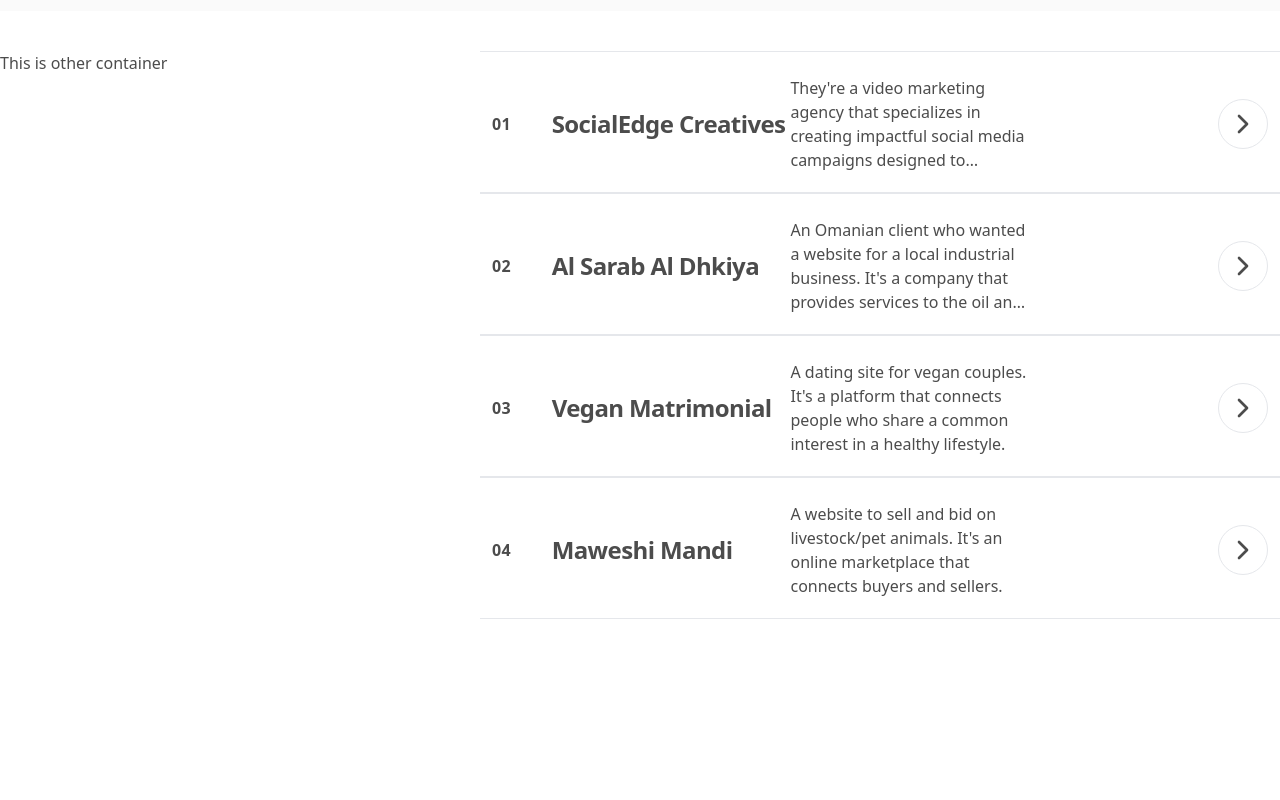
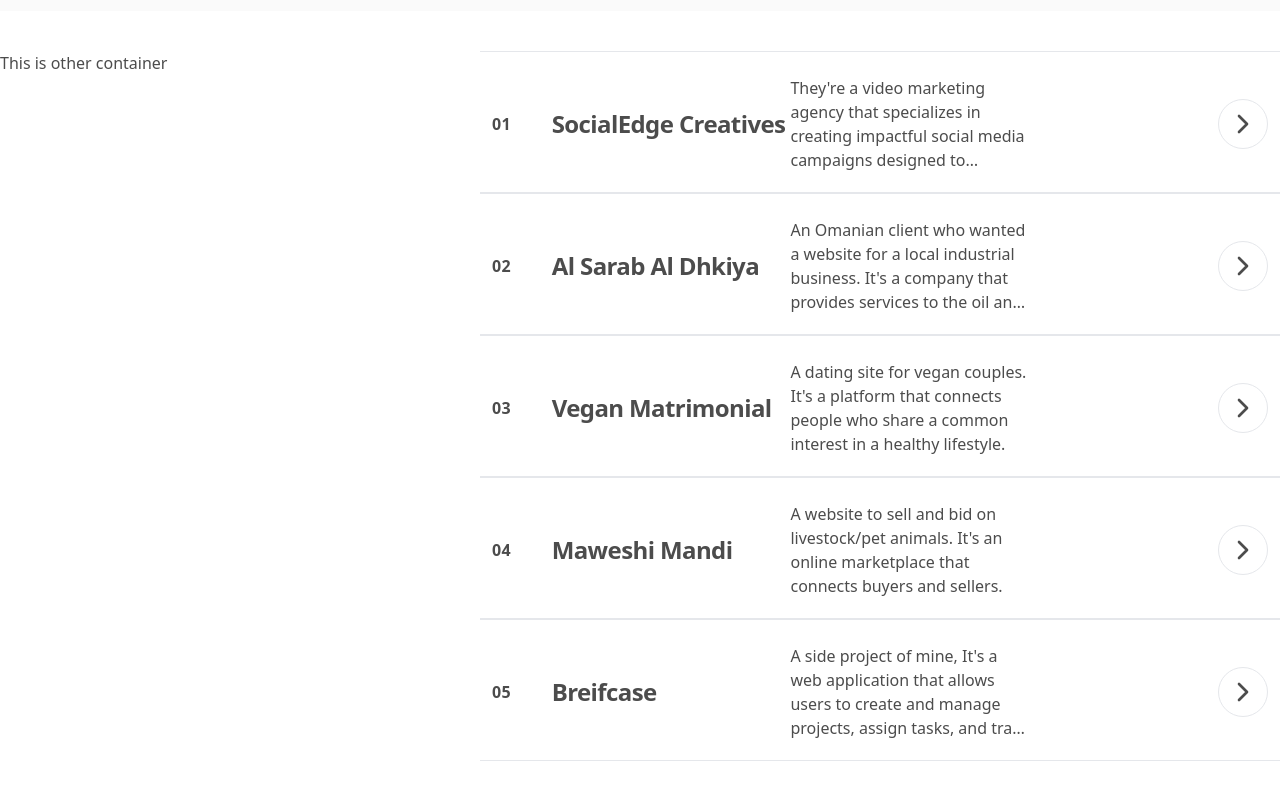
Before and after one commit to baidargul/bgcomponents, a Next.js app: page / in a window 1280 px wide. Shown: the part 1798-2598 px from the top of the page. Before the commit the page ends 2468 px from the top, so only its background shows below. Built offline with nearby package versions, Linux system fonts and the light colour scheme.

Commit message:
added breifcase

```diff
--- a/extra/projects.ts
+++ b/extra/projects.ts
@@ -34,4 +34,11 @@ export const Projects: ProjectType[] = [
     image: "/projects/murghi.png",
     link: "https://murghimandi.vercel.app/",
   },
+  {
+    name: "Breifcase",
+    description:
+      "A side project of mine, It's a web application that allows users to create and manage projects, assign tasks, and track progress. Still in development",
+    image: "/projects/breifcase.png",
+    link: "",
+  },
 ];
```
Also changed, not shown: public/projects/breifcase.png (added).
